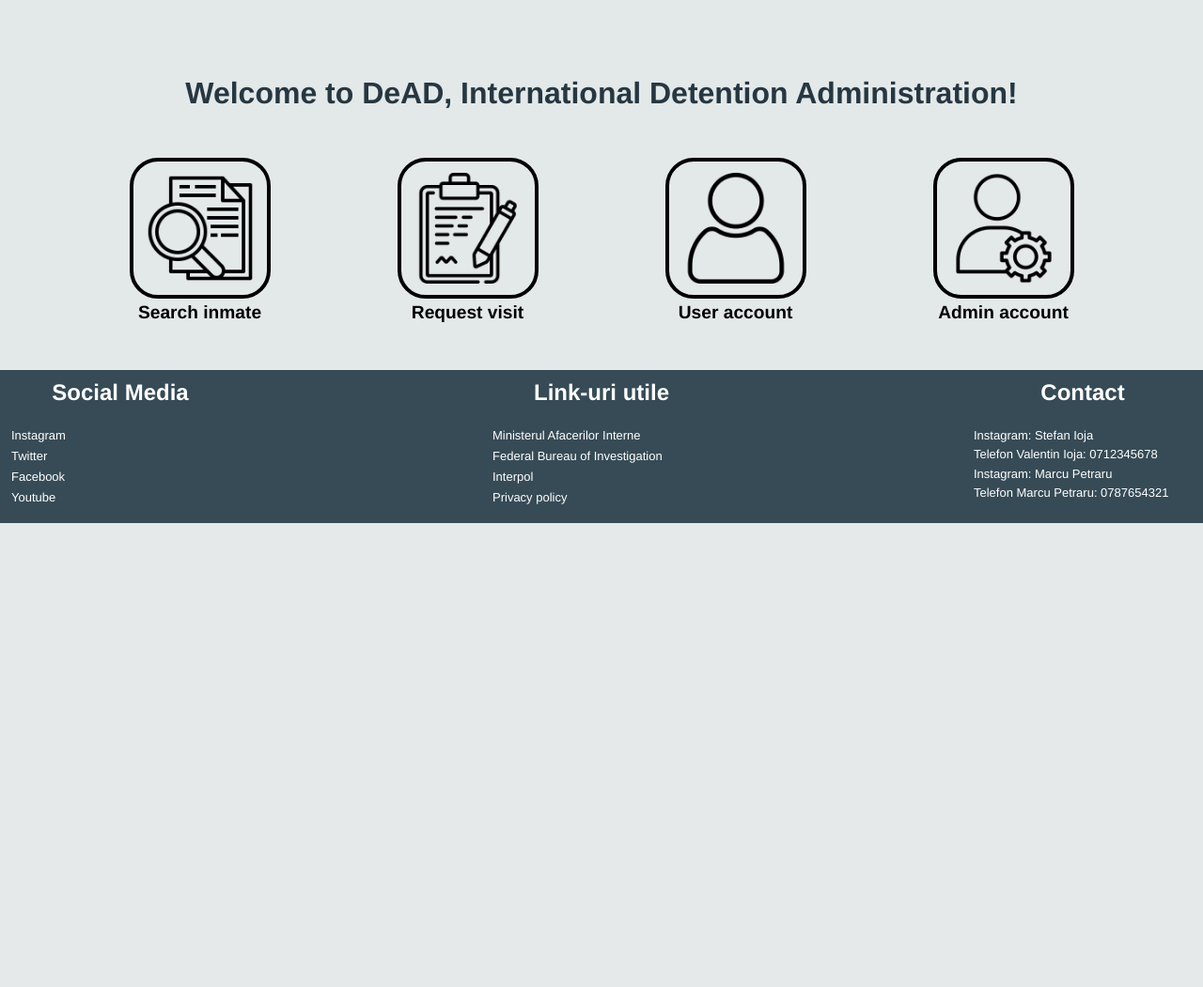
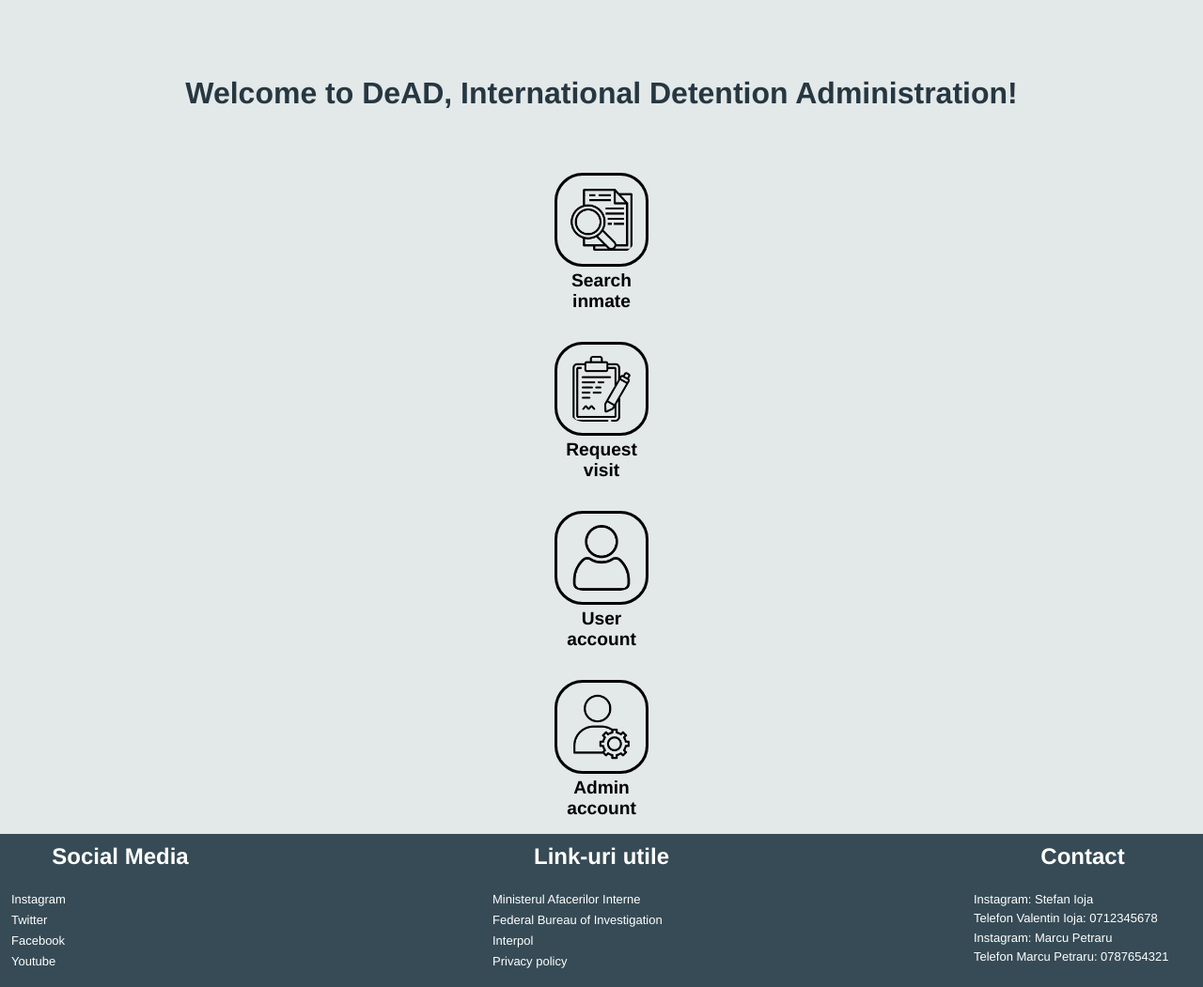
Before and after one commit to Marcu123/DeAD, a PHP site: page /public/index.html in a window 1280 px wide. Shown: the part 437-1488 px from the top of the page at 94% size. Before the commit the page ends 994 px from the top, so only its background shows below. Run offline with PHP 8.4, Linux system fonts and the light colour scheme.

Commit message:
responsive updatex2

```diff
--- a/src/styles/index.css
+++ b/src/styles/index.css
@@ -275,5 +275,32 @@ body::-webkit-scrollbar {
     border-radius: 30px;
   }
 }
+@media (min-width: 800px) and (max-width: 1400px) {
+  .button-list {
+    display: flex;
+    flex-direction: column;
+    justify-content: space-evenly;
+    align-items: center;
+    list-style: none;
+    margin: 0;
+    padding: 0;
+  }
+  .button-list__element {
+    width: 100px;
+    height: 100%;
+    display: flex;
+    flex-direction: column;
+    justify-content: center;
+    align-items: center;
+    padding: 16px;
+  }
+  .button-list__image {
+    height: 100px;
+    width: 100px;
+    padding: 12px;
+    border: 3px solid black;
+    border-radius: 30px;
+  }
+}
 
 /*# sourceMappingURL=index.css.map */
--- a/src/styles/index.scss
+++ b/src/styles/index.scss
@@ -276,3 +276,38 @@ body::-webkit-scrollbar {
         }
     }
 }
+
+@media (min-width:800px) and (max-width:1400px){
+    .button-list{
+        display: flex;
+        flex-direction: column;
+        justify-content: space-evenly;
+        align-items: center;
+        list-style: none;
+
+        margin: 0;
+        padding: 0;
+
+        &__element{
+
+            width: 100px;
+            height: 100%;
+
+            display: flex;
+            flex-direction: column;
+            justify-content: center;
+            align-items: center;
+
+            padding: 16px;
+        }
+
+        &__image{
+            height:100px;
+            width:100px;
+
+            padding: 12px;
+            border: 3px solid black;
+            border-radius: 30px;
+        }
+    }
+}
```
Also changed, not shown: 1 other file.
